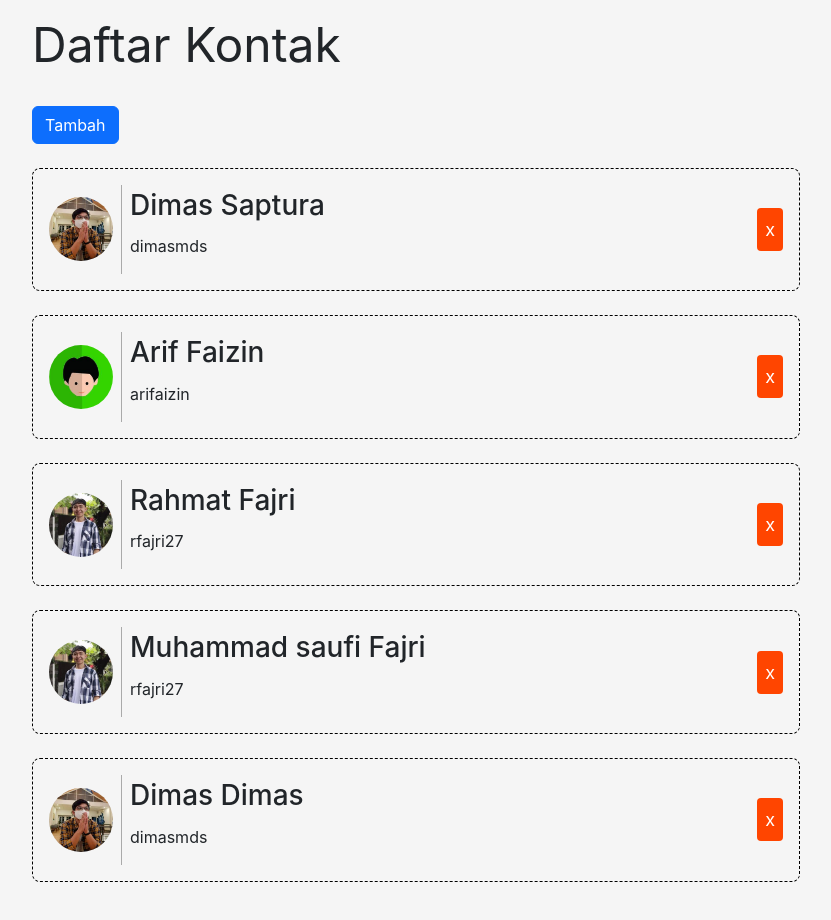
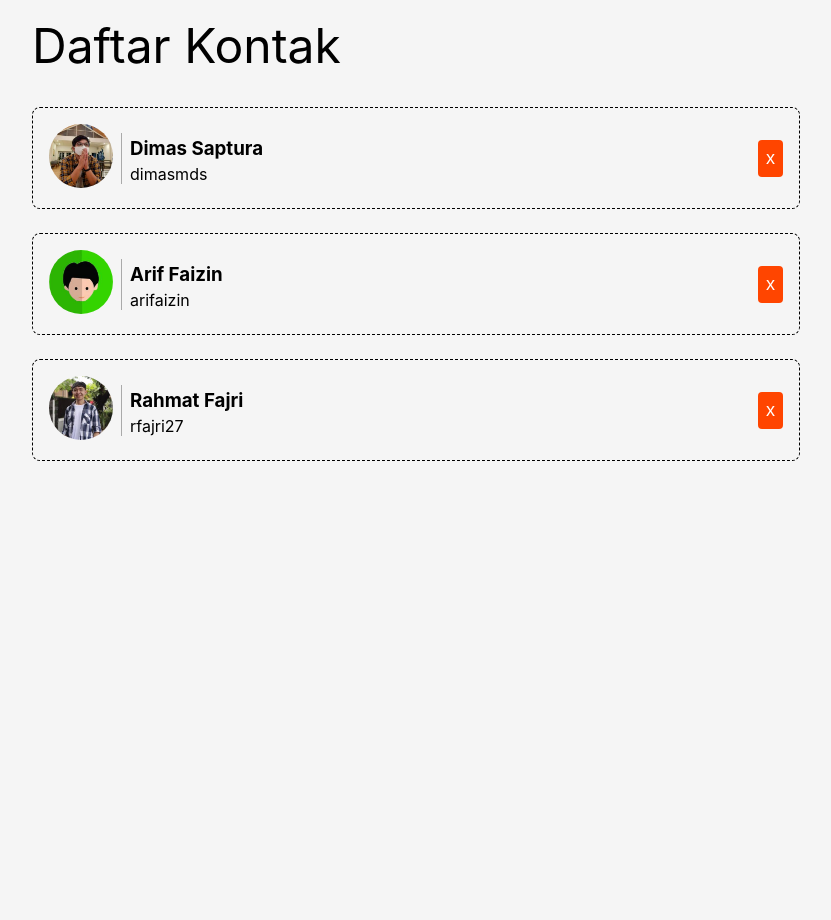
Before and after one commit to saufister/react-contact-app, a React (Vite) app: page / in a window 1280 px wide. Shown: the whole page, without its empty margins (224-1055 px from the left). After the commit the page ends 800 px from the top, so only its background shows below. Built offline with nearby package versions, Linux system fonts and the light colour scheme.

Commit message:
Revert "coba install react-boostrap dan gunakan button"
This reverts commit 431ca40bb649f8e7f1c487ba5d183fca96b452a3.

```diff
--- a/package.json
+++ b/package.json
@@ -10,9 +10,7 @@
     "preview": "vite preview"
   },
   "dependencies": {
-    "bootstrap": "^5.3.2",
     "react": "^18.2.0",
-    "react-bootstrap": "^2.10.0",
     "react-dom": "^18.2.0"
   },
   "devDependencies": {
--- a/src/ContactApp.jsx
+++ b/src/ContactApp.jsx
@@ -1,8 +1,7 @@
-import React from "react";
+//import React from "react";
 import ContactList from "./components/ContactList";
 import { getData } from "./data.js";
-import "bootstrap/dist/css/bootstrap.min.css";
-import { Container, Button, Col } from "react-bootstrap";
+
 // function onDelete(){
 //   console.log("Delete");
 // }
@@ -16,52 +15,46 @@ import { Container, Button, Col } from "react-bootstrap";
 //   );
 // }
 
-class ContactApp extends React.Component {
-  constructor(props) {
-    super(props);
-    this.state = {
-      contacts: getData(),
-    };
-  }
-  onDelete = (id) => {
-    const newContacts = this.state.contacts.filter(
-      (contact) => contact.id !== id
-    );
-    this.setState({
-      contacts: newContacts,
-    });
+// class ContactApp extends React.Component{
+//   constructor(props){
+//     super(props);
+//     this.state = {
+//       contacts: getData(),
+//     };
+//   }
+//   onDelete = (id) =>{
+//     const newContacts = this.state.contacts.filter((contact) => contact.id !== id);
+//     this.setState({
+//       contacts: newContacts,
+//     });
+//   }
+//   render(){
+//     return (
+//       <div className="contact-app">
+//         <h1>Daftar Kontak</h1>
+//         <ContactList contacts={this.state.contacts} onDelete={this.onDelete} />
+//       </div>
+//     );
+//   }
+// }
+import React, { useState } from 'react';
+
+const ContactApp = () => {
+  const [contacts, setContacts] = useState(getData());
+
+  const onDelete = (id) => {
+    const newContacts = contacts.filter((contact) => contact.id !== id);
+    setContacts(newContacts);
   };
-  onTambah = () => {
-    alert("tombol ditambah mas bro");
-  };
-  render() {
-    return (
-      <div className="contact-app">
-        <h1>Daftar Kontak</h1>
-        <Button onClick={this.onTambah} as="a" variant="primary">
-          Tambah
-        </Button>
-        <ContactList contacts={this.state.contacts} onDelete={this.onDelete} />
-      </div>
-    );
-  }
-}
-// import React, { useState } from 'react';
 
-// const ContactApp = () => {
-//   const [contacts, setContacts] = useState(getData());
+  return (
+    <div className="contact-app">
+      <h1>Daftar Kontak</h1>
+      <ContactList contacts={contacts} onDelete={onDelete} />
+    </div>
+  );
+};
 
-//   const onDelete = (id) => {
-//     const newContacts = contacts.filter((contact) => contact.id !== id);
-//     setContacts(newContacts);
-//   };
 
-//   return (
-//     <div className="contact-app">
-//       <h1>Daftar Kontak</h1>
-//       <ContactList contacts={contacts} onDelete={onDelete} />
-//     </div>
-//   );
-// };
 
 export default ContactApp;
--- a/src/data.js
+++ b/src/data.js
@@ -18,18 +18,6 @@ function getData(){
             tag: 'rfajri27',
             imageUrl: '/images/rfajri27.jpeg',
           },
-          {
-            id: 4,
-            name: 'Muhammad saufi Fajri',
-            tag: 'rfajri27',
-            imageUrl: '/images/rfajri27.jpeg',
-          },
-          {
-            id : 5,
-            name : 'Dimas Dimas',
-            tag : 'dimasmds',
-            imageUrl : '/images/dimasmds.jpeg',
-        },
     ];
 }
 export {getData};
```
Also changed, not shown: 1 other file (tests, documents, lock files or other folders).
